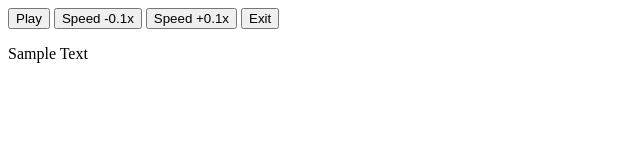
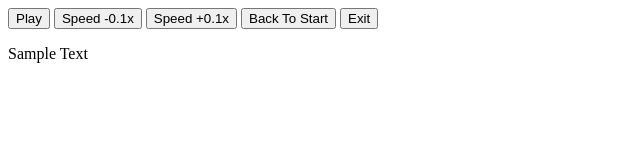
Before and after one commit to macrofusion/teleprompter, a plain HTML site: page teleprompter.html in a window 1280 px wide. Shown: the whole page, without its empty margins (0-640 px from the left). Drawn offline with Linux system fonts and the light colour scheme.

Commit message:
rewind button

```diff
--- a/teleprompter.html
+++ b/teleprompter.html
@@ -13,6 +13,7 @@
         <button id="play-button" onclick="toggle_play()">Play</button>
         <button id="speed-down-button" onclick="increase_speed(0.1)">Speed -0.1x</button>
         <button id="speed-up-button" onclick="decrease_speed(0.1)">Speed +0.1x</button>
+        <button id="rewind-button" onclick="rewind()">Back To Start</button>
         <button id="exit-button" onclick="exit_button()">Exit</button>
     </div>
     <div class="script-box">
--- a/teleprompter.js
+++ b/teleprompter.js
@@ -5,3 +5,4 @@ function exit_button() {
 function toggle_play() {}
 function increase_speed(amount) {}
 function decrease_speed(amount) {}
+function rewind() {}
```
